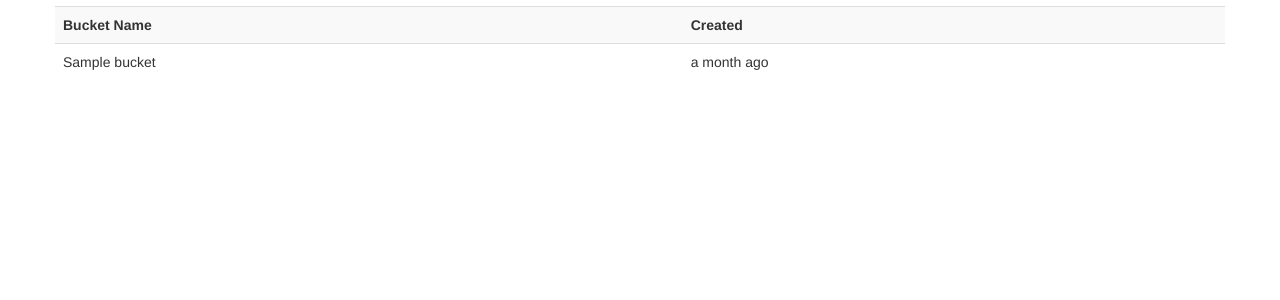
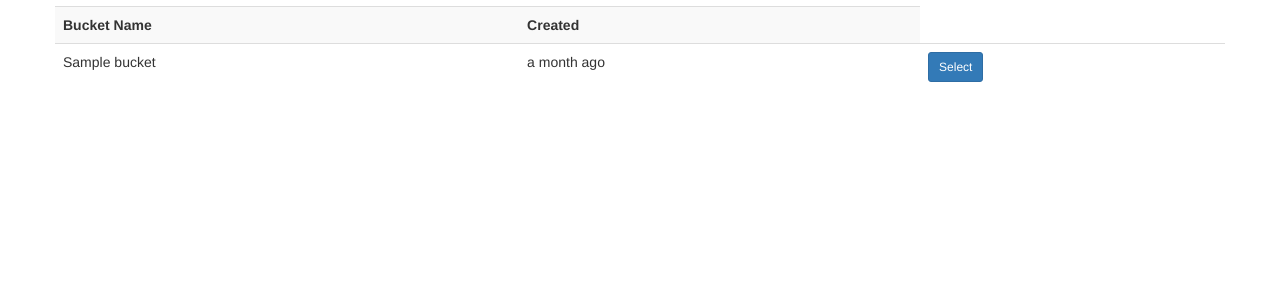
Before and after one commit to nshefeek/aws-python, a Flask app: template s3-browser/templates/index.html in a window 1280 px wide. Shown: the part 50-350 px from the top of the page. Run offline with Flask 2, Linux system fonts and the light colour scheme; the template is opened without the code that fills it: most values are stand-ins (such as "Sample title", 1, 10 or a date in 2020); some libraries are stand-ins or nearby versions.

Commit message:
Improved s3 bucket listing

```diff
--- a/s3-browser/app.py
+++ b/s3-browser/app.py
@@ -1,4 +1,4 @@
-from flask import Flask, render_template, request, redirect, url_for, flash, Response
+from flask import Flask, render_template, request, redirect, url_for, flash, Response, session
 from flask_bootstrap import Bootstrap
 import boto3
 from filters import parse_datetime, get_filetype
@@ -13,10 +13,15 @@ app.jinja_env.filters['file_type']  = get_filetype
 app.secret_key = 'secret'
 
 
-@app.route('/')
+@app.route('/', methods=['GET', 'POST'])
 def index():
-    buckets = get_bucket_list()
-    return render_template("index.html", buckets=buckets)
+    if request.method == 'POST':
+        bucket = request.form['bucket']
+        session['bucket'] = bucket
+        return redirect(url_for('files'))
+    else:
+        buckets = get_bucket_list()
+        return render_template("index.html", buckets=buckets)
 
 @app.route('/files')
 def files():
@@ -29,7 +34,7 @@ def files():
 def upload():
     file = request.files['file']
 
-    s3_bucket = get_s3_bucket
+    s3_bucket = get_s3_bucket()
     s3_bucket.Object(file.filename).put(Body=file)
 
     flash('File uploaded successfully')
--- a/s3-browser/templates/files.html
+++ b/s3-browser/templates/files.html
@@ -12,7 +12,7 @@
   <div class="container">
     <div class="row">
       <div class="col-12-xs">
-        <h3>Selected bucket is {{ bucket.name }}</h3>
+        <h3>Selected bucket : {{ bucket.name }}</h3>
         <p>Created : {{ bucket.creation_date | datetimeformat }}</p>
 
         {% with messages = get_flashed_messages() %}
@@ -37,12 +37,14 @@
           <tr>
             <th>File Name</th>
             <th>Last Modified</th>
+            <th>Size(Bytes)</th>
             <th>Type</th>
           </tr>
           {% for f in files %}
           <tr>
             <td>{{ f.key }}</td>
             <td>{{ f.last_modified | datetimeformat }}</td>
+            <td>{{ f.size }}</td>
             <td>{{ f.key | file_type }}</td>
             <td>
               <form class="delete-form" action="{{ url_for('delete') }}" method="post">
--- a/s3-browser/templates/index.html
+++ b/s3-browser/templates/index.html
@@ -22,6 +22,15 @@
   					<tr>
   						<td>{{ bucket['Name'] }}</td>
   						<td>{{ bucket['CreationDate'] | datetimeformat }}</td>
+  						<td>
+    						<form class="select-bucket" action="{{ url_for('index') }}" method="post">
+      							<input type="hidden" name="bucket" value="{{ bucket['Name'] }}">
+      							<button type="submit" class="btn btn-primary btn-sm">
+        							<i class="fa fa-archive"></i>
+        							Select
+      							</button>
+    						</form>
+  						</td>
   					</tr>
   				{% endfor %}
   			</table>
```
Also changed, not shown: s3-browser/resources.py (+7 -2 lines).
